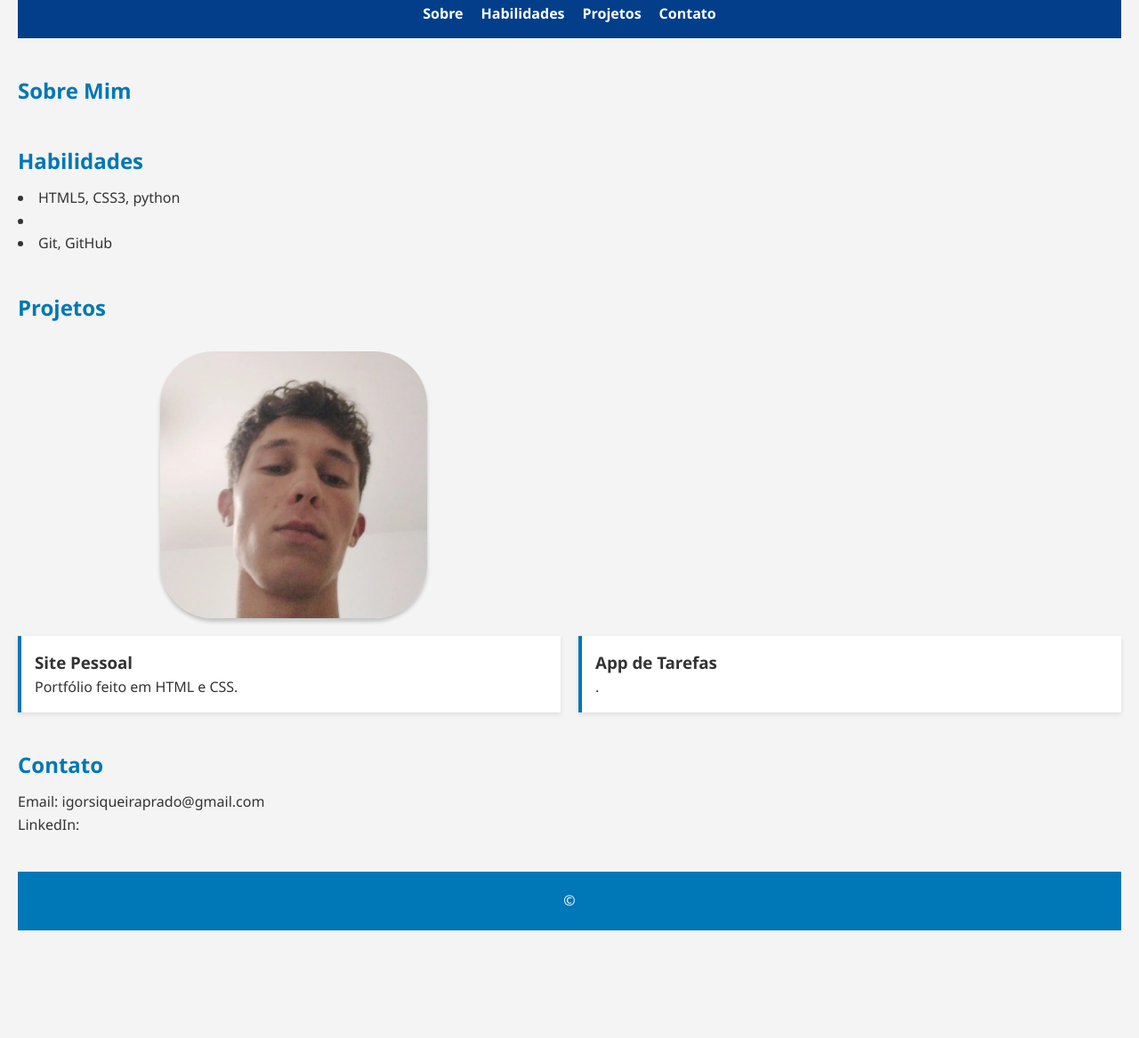
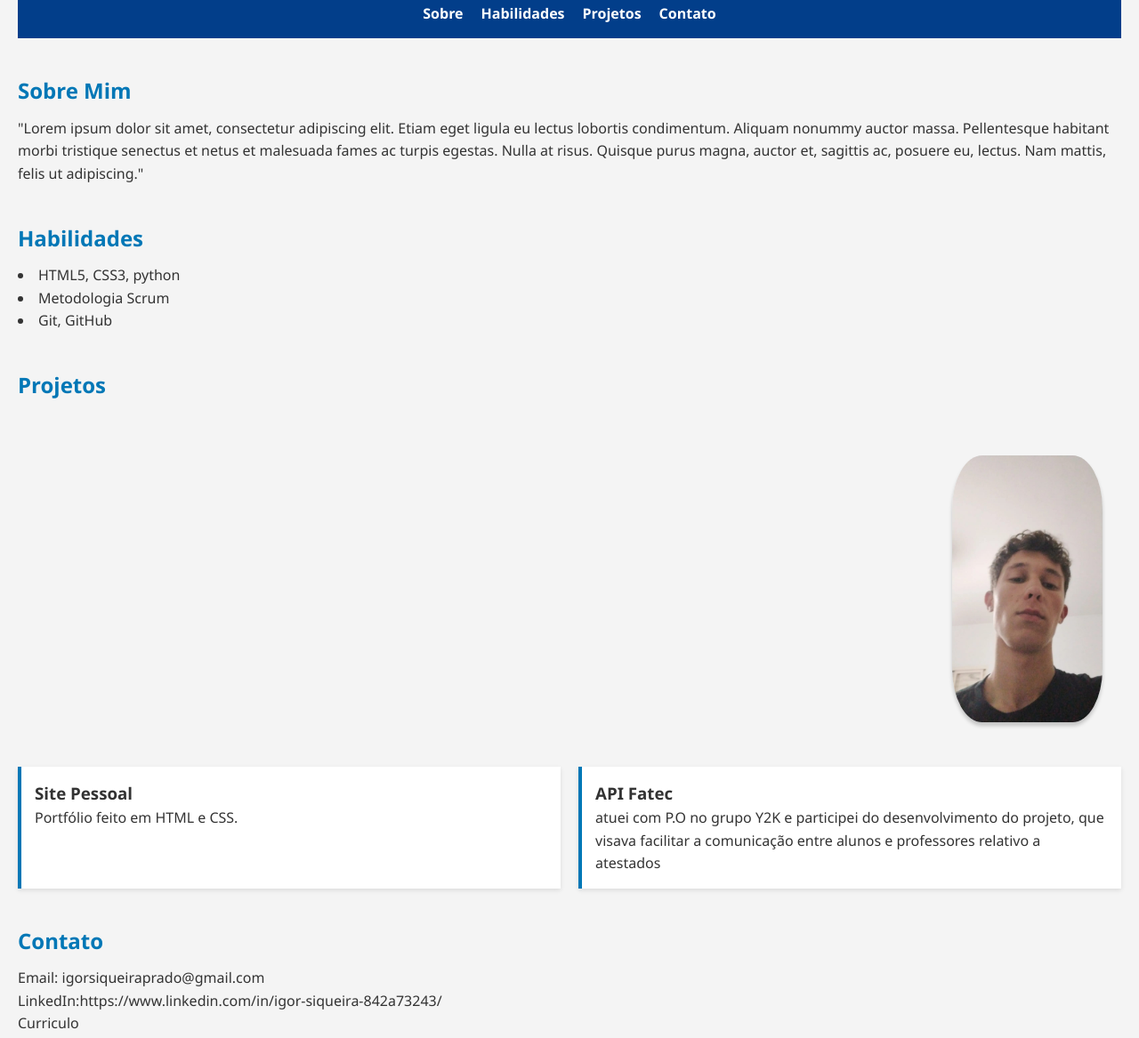
Before and after one commit to IgorSiqueira7/portifolioIgor, a plain HTML site: page index.html in a window 1280 px wide. Shown: the part 189-1356 px from the top of the page at 89% size. Before the commit the page ends 1255 px from the top, so only its background shows below. Drawn offline with Linux system fonts and the light colour scheme.

Commit message:
arrumando
aaaaaa

```diff
--- a/index.html
+++ b/index.html
@@ -14,6 +14,7 @@
 
   <nav>
     <a href="#sobre">Sobre</a>
+
     <a href="#habilidades">Habilidades</a>
     <a href="#projetos">Projetos</a>
     <a href="#contato">Contato</a>
@@ -21,7 +22,7 @@
 
   <section id="sobre">
     <h2>Sobre Mim</h2>
-    <p></p>
+    <p>"Lorem ipsum dolor sit amet, consectetur adipiscing elit. Etiam eget ligula eu lectus lobortis condimentum. Aliquam nonummy auctor massa. Pellentesque habitant morbi tristique senectus et netus et malesuada fames ac turpis egestas. Nulla at risus. Quisque purus magna, auctor et, sagittis ac, posuere eu, lectus. Nam mattis, felis ut adipiscing."</p>
   </section>
 
 
@@ -32,7 +33,7 @@
     <h2>Habilidades</h2>
     <ul>
       <li>HTML5, CSS3, python</li>
-      <li></li>
+      <li>Metodologia Scrum</li>
       <li>Git, GitHub</li>
     </ul>
   </section>
@@ -49,8 +50,8 @@
 
       <!-- Foto acima do "App de Tarefas" -->
       <div class="projeto">
-          <h3>App de Tarefas</h3>
-          <p>.</p>
+          <h3>API Fatec</h3>
+          <p>atuei com P.O no grupo Y2K e participei do desenvolvimento do projeto, que visava facilitar a comunicação entre alunos e professores relativo a atestados</p>
       </div>
     </div>
   </section>
@@ -59,8 +60,10 @@
   <section id="contato">
     <h2>Contato</h2>
     <p>Email: igorsiqueiraprado@gmail.com</p>
-    <p>LinkedIn: </p>
+    <p>LinkedIn:https://www.linkedin.com/in/igor-siqueira-842a73243/ </p>
+    <p>Curriculo </p>
   </section>
+
 
   <footer>
     <p>&copy; </p>
--- a/style.css
+++ b/style.css
@@ -65,13 +65,15 @@
   .imagem-container {
     grid-column: 2;  /* Segunda coluna */
     display: flex;
-    justify-content: center;
-    align-items: center;
-    padding: 20px;
+
+
+    padding: 50px;
     width: 50%;
   }
 
   .foto-pequena {
+    margin-left: 1000px;
+    grid-column: 2;
     width: 300px;
     height: 300px;
     border-radius: 20%;
```
